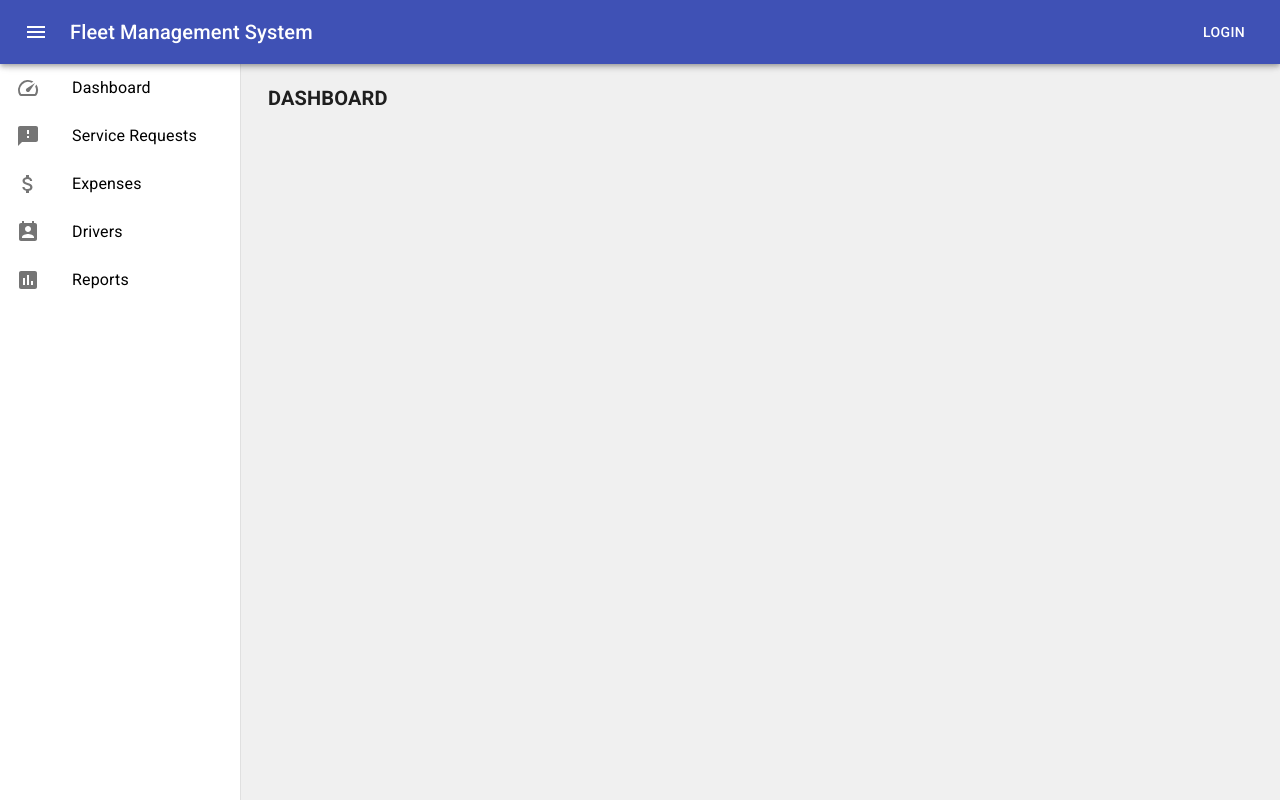
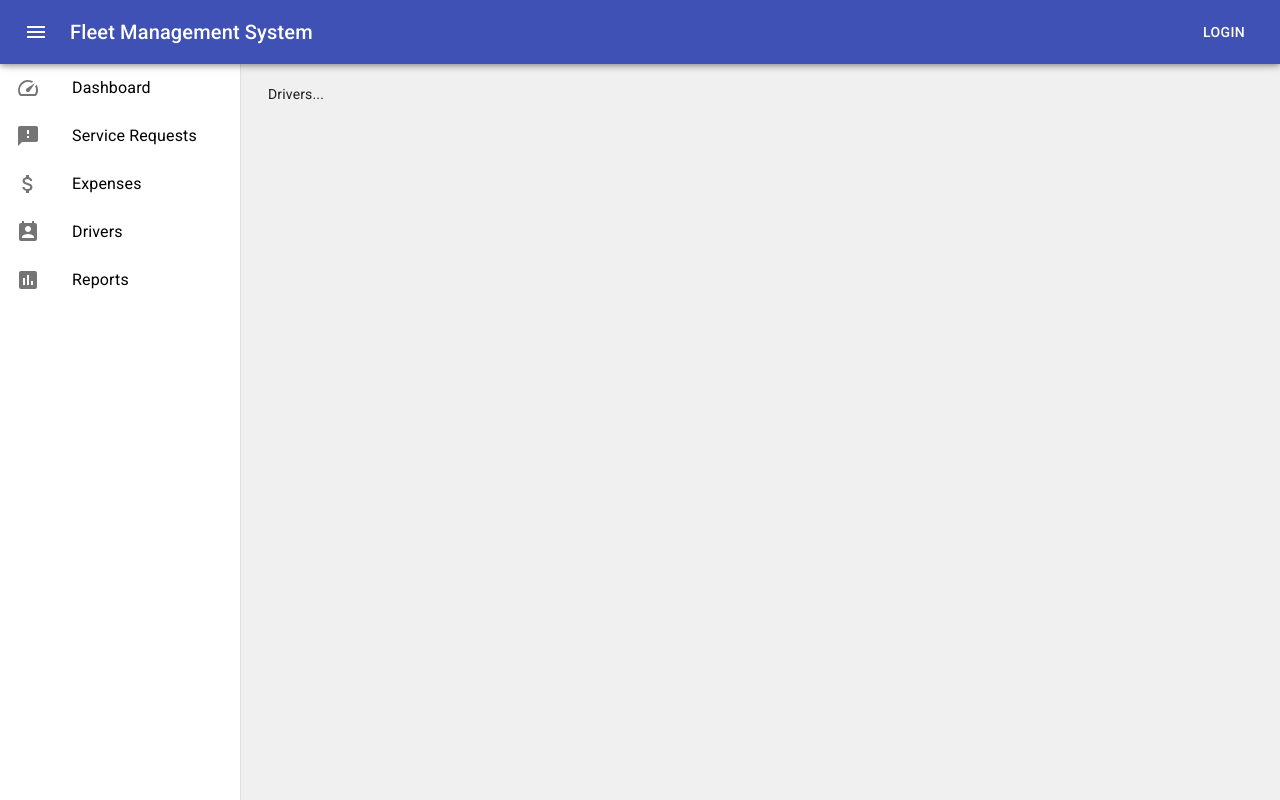
Before and after one commit to arshadfeeroz/police-fleet-management, a React (Create React App) app: page /drivers in a window 1280 px wide. Built offline with nearby package versions, Linux system fonts and the light colour scheme.

Commit message:
pushed changes

```diff
--- /dev/null
+++ b/src/components/Drivers/Drivers.js
@@ -0,0 +1,14 @@
+import React from 'react';
+import { withStyles } from '@material-ui/styles'
+
+const styles = (theme) => ({});
+
+class Drivers extends React.Component {
+    render() {
+        const { classes } = this.props;
+
+        return <div>Drivers...</div>;
+    }
+}
+
+export default withStyles(styles)(Drivers);
--- /dev/null
+++ b/src/components/Expenses/Expenses.js
@@ -0,0 +1,14 @@
+import React from 'react';
+import { withStyles } from '@material-ui/styles'
+
+const styles = (theme) => ({});
+
+class Expenses extends React.Component {
+    render() {
+        const { classes } = this.props;
+
+        return <div>Expenses...</div>;
+    }
+}
+
+export default withStyles(styles)(Expenses);
--- a/src/components/Navigation/PrimaryNav.js
+++ b/src/components/Navigation/PrimaryNav.js
@@ -18,10 +18,10 @@ class PrimaryNav extends React.Component {
 		return (
 			<div>
 				<NavItem route="/" name="Dashboard" Icon={Speed} />
-				<NavItem route="" name="Service Requests" Icon={Feedback} />
-				<NavItem route="" name="Expenses" Icon={AttachMoney} />
-				<NavItem route="" name="Drivers" Icon={PermContactCalendarIcon} />
-				<NavItem route="" name="Reports" Icon={Assessment} />
+				<NavItem route="/servicerequests" name="Service Requests" Icon={Feedback} />
+				<NavItem route="/expenses" name="Expenses" Icon={AttachMoney} />
+				<NavItem route="/drivers" name="Drivers" Icon={PermContactCalendarIcon} />
+				<NavItem route="/reports" name="Reports" Icon={Assessment} />
 			</div>
 		);
 	}
--- /dev/null
+++ b/src/components/Reports/Reports.js
@@ -0,0 +1,14 @@
+import React from 'react';
+import { withStyles } from '@material-ui/styles'
+
+const styles = (theme) => ({});
+
+class Reports extends React.Component {
+    render() {
+        const { classes } = this.props;
+
+        return <div>Reports...</div>;
+    }
+}
+
+export default withStyles(styles)(Reports);
--- /dev/null
+++ b/src/components/ServiceRequests/ServiceRequests.js
@@ -0,0 +1,14 @@
+import React from 'react';
+import { withStyles } from '@material-ui/styles'
+
+const styles = (theme) => ({});
+
+class ServiceRequests extends React.Component {
+    render() {
+        const { classes } = this.props;
+
+        return <div>ServiceRequests...</div>;
+    }
+}
+
+export default withStyles(styles)(ServiceRequests);
--- a/src/router/index.js
+++ b/src/router/index.js
@@ -4,6 +4,10 @@ import Header from "../components/Header/Header";
 import Navigation from "../components/Navigation/Navigation";
 import { Container, CssBaseline } from "@material-ui/core";
 import Dashboard from "../components/Dashboard/dashboard";
+import ServiceRequests from "../components/ServiceRequests/ServiceRequests";
+import Expenses from "../components/Expenses/Expenses";
+import Drivers from "../components/Drivers/Drivers";
+import Reports from "../components/Reports/Reports";
 
 import { withStyles } from "@material-ui/styles";
 
@@ -36,7 +40,11 @@ class Router extends React.Component {
 					<main className={classes.content}>
 						<Container maxWidth="xl-lg" className={classes.container}>
 							<Switch>
-								<Route path="/" component={Dashboard} />
+								<Route exact path="/" component={Dashboard} />
+								<Route exact path="/servicerequests" component={ServiceRequests} />
+								<Route exact path="/expenses" component={Expenses} />
+								<Route exact path="/drivers" component={Drivers} />
+								<Route exact path="/reports" component={Reports} />
 							</Switch>
 						</Container>
 					</main>
```
